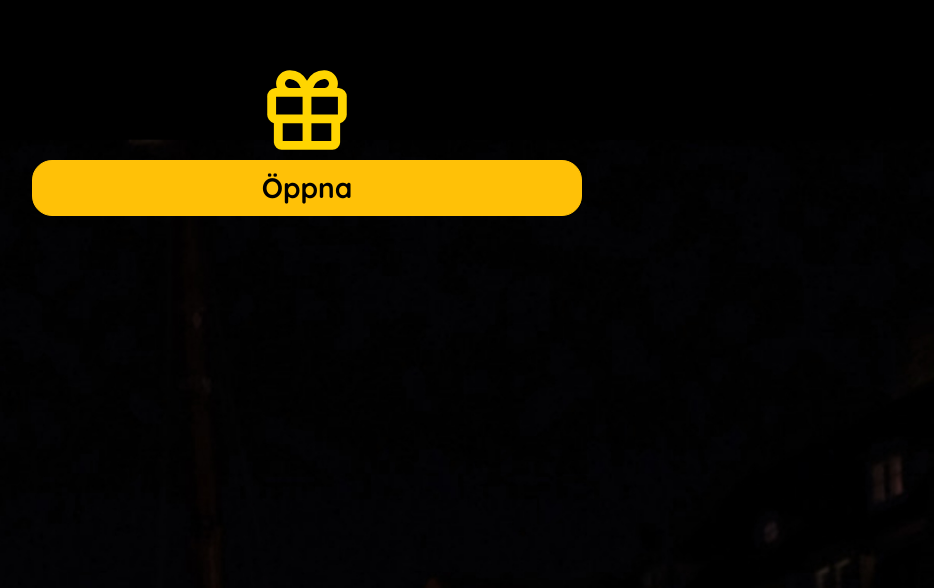
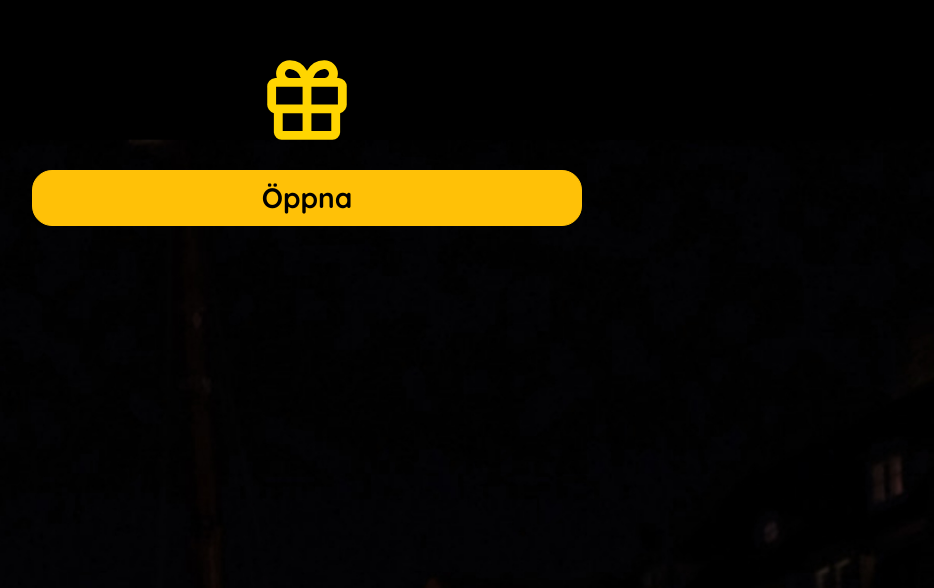
Before and after one commit to operation50Backup/backup-operation-50, a plain HTML site: page index.html in a window 1280 px wide. Shown: the part 212-800 px from the top of the page, without its empty margins (333-1267 px from the left). Drawn offline with nearby package versions, Linux system fonts and the light colour scheme.

Commit message:
Update index.html

```diff
--- a/index.html
+++ b/index.html
@@ -192,7 +192,7 @@
       <div id="timer"></div>
       <div id="countdownTitle">27 Juni 2023</div>
       <div class="d-flex justify-content-center">
-        <button id="startButton" class="btn btn-warning fade-button btn-grow custom-btn w-50" style="display: none;" disabled data-bs-toggle="modal">Öppna</button>
+        <button id="startButton" class="btn btn-warning fade-button btn-grow custom-btn w-50" style="display: none; margin-top: 20px;" disabled data-bs-toggle="modal">Öppna</button>
       </div>
     </div>
 
```
